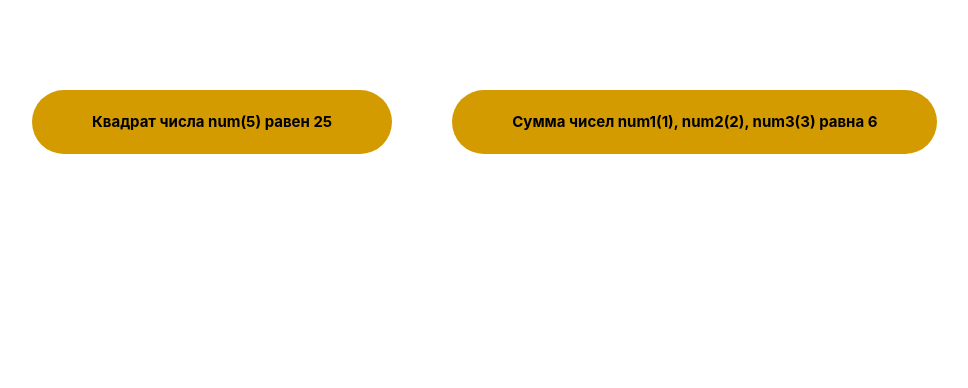
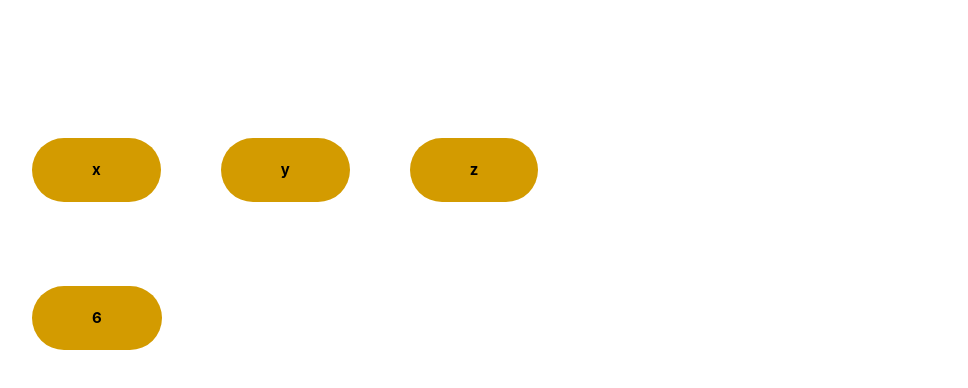
Before and after one commit to aanddi/vue3_exercises, a Vue app in the folder vue3/: page / in a window 1280 px wide. Shown: the top 388 px of the page, without its empty margins (58-1026 px from the left). Built offline with nearby package versions, Linux system fonts and the light colour scheme.

Commit message:
Массивы в Vue

```diff
--- a/vue3/src/App.vue
+++ b/vue3/src/App.vue
@@ -3,19 +3,22 @@ export default {
   name: 'App',
   data() {
     return {
-      num: 5,
-      num1: 1,
-      num2: 2,
-      num3: 3,
+      arr: ['x', 'y', 'z'],
+      arr1: [1, 2, 3],
     }
   }
 }
 </script>
 
 <template>
+  <!-------------- №1 -----------------> <br><hr><br>
+  <p class="box"> {{ arr[0] }} </p>
+  <p class="box"> {{ arr[1] }} </p>
+  <p class="box"> {{ arr[2] }} </p>
 
-  <div class="box"> Квадрат числа num(5) равен {{ num * num }} </div>
-  <div class="box"> Сумма чисел num1(1), num2(2), num3(3)  равна {{ num1 + num2 + num3 }} </div>
+  <!-------------- №2 -----------------> <br><hr><br>
+  <p class="box"> {{ arr1[0] + arr1[1] + arr1[2] }} </p>
+
 
 </template>
 
```
